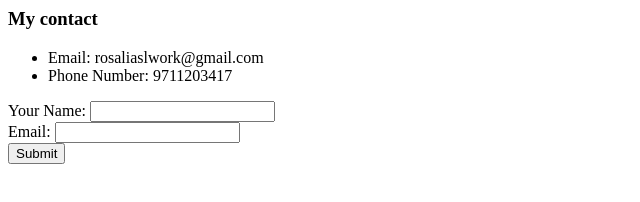
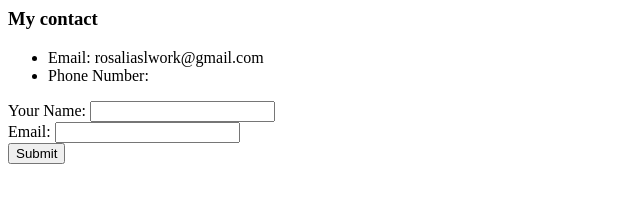
Before and after one commit to RosaliaSL/Resume, a plain HTML site: page contact.html in a window 1280 px wide. Shown: the full height of the page, 0-640 px from the left. Drawn offline with Linux system fonts and the light colour scheme.

Commit message:
updated contact.html

```diff
--- a/contact.html
+++ b/contact.html
@@ -13,7 +13,7 @@
   <h3>My contact</h3>
   <ul>
     <li>Email: rosaliaslwork@gmail.com</li>
-    <li>Phone Number: 9711203417 </li>
+    <li>Phone Number:  </li>
   </ul>
 
   <form class="" action="index.html" method="post">
```
